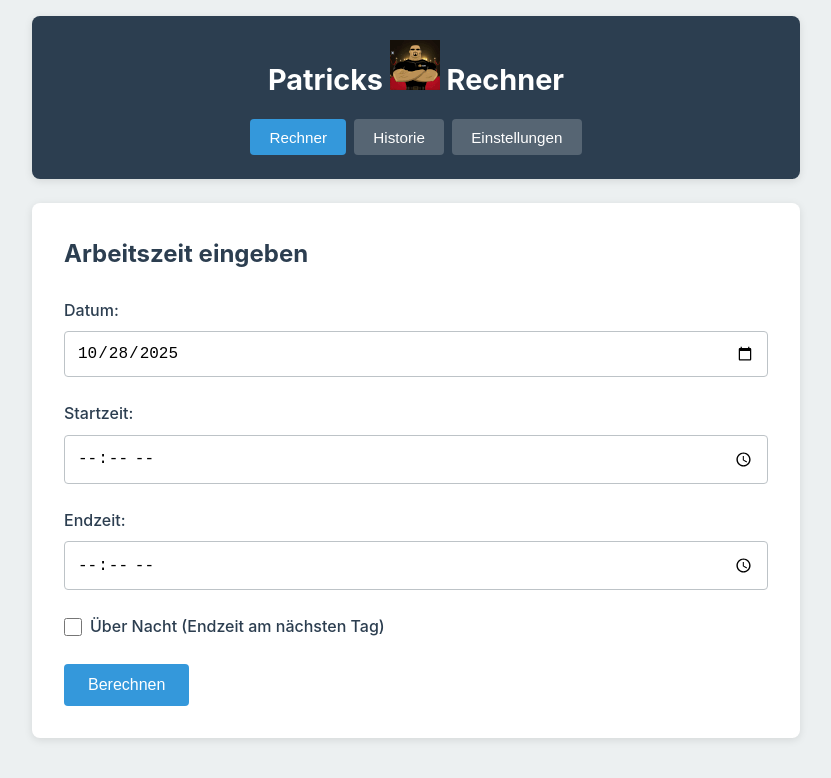
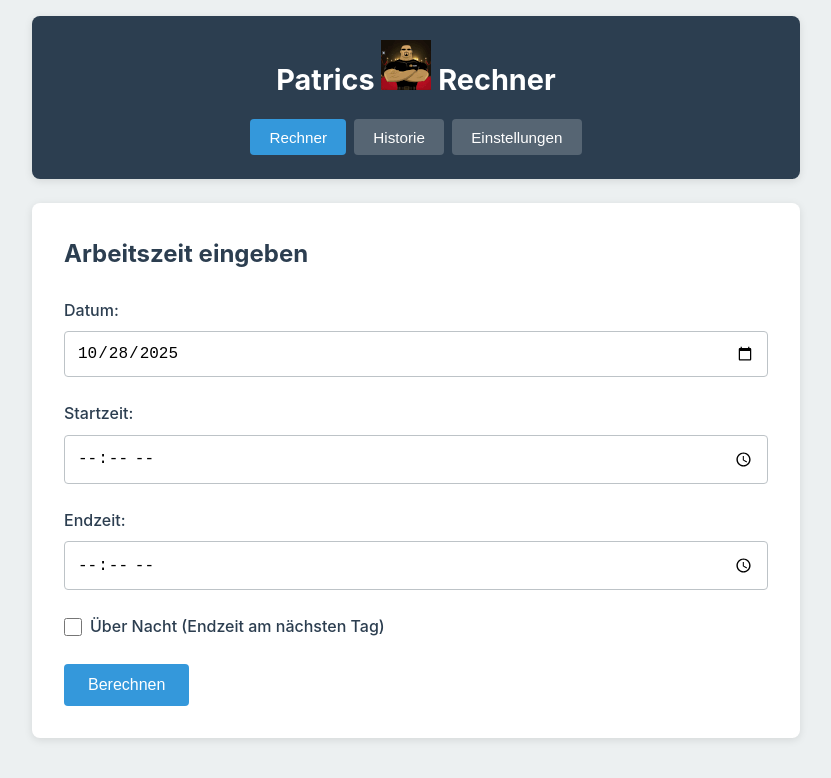
Before and after one commit to JsSenior/patricks-rechner, a website: page index.html in a window 1280 px wide. Shown: the whole page, without its empty margins (224-1055 px from the left). Drawn offline with Linux system fonts and the light colour scheme.

Commit message:
Wrong Name

```diff
--- a/index.html
+++ b/index.html
@@ -14,7 +14,7 @@
 <body>
     <div class="container">
         <header>
-           <h1> Patricks <img src="paddy.gif"> Rechner</h1>
+           <h1> Patrics <img src="paddy.gif"> Rechner</h1>
             <nav>
                 <button id="nav-calculator" class="nav-btn active">Rechner</button>
                 <button id="nav-history" class="nav-btn">Historie</button>
```
